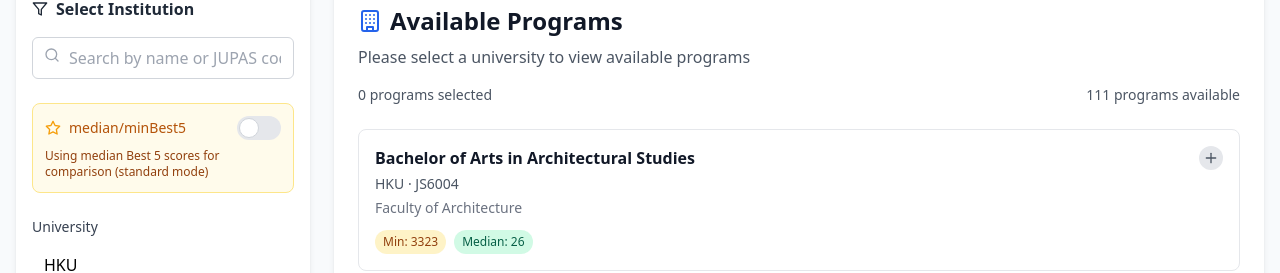
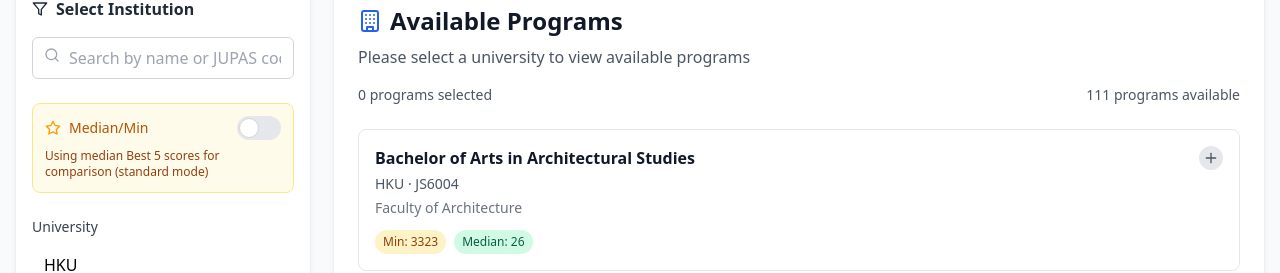
Before and after one commit to pigon9/dse, a React (Vite) app: page / in a window 1280 px wide. Both pictures are taken after a click on the button "Next: Select Programs". Shown: the part 119-392 px from the top of the page. Built offline with nearby package versions, Linux system fonts and the light colour scheme.

Commit message:
Deploy application to Netlify

```diff
--- a/src/components/ProgramSelection.tsx
+++ b/src/components/ProgramSelection.tsx
@@ -109,7 +109,7 @@ const ProgramSelection: React.FC = () => {
             <div className="flex items-center justify-between">
               <div className="flex items-center">
                 <Star className="h-4 w-4 text-amber-500 mr-2" />
-                <span className="text-sm font-medium text-amber-700">median/minBest5</span>
+                <span className="text-sm font-medium text-amber-700">Median/Min</span>
               </div>
               <label className="relative inline-flex items-center cursor-pointer">
                 <input
```
